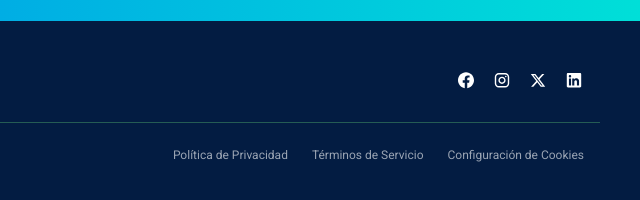
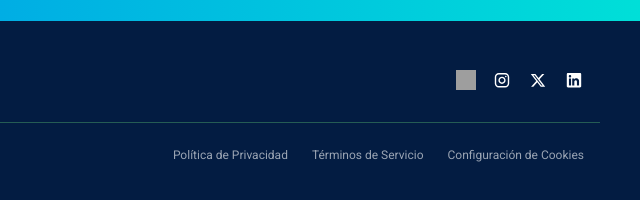
Before and after one commit to Mrtetif/voltGo, a plain HTML site: page index.html in a window 1280 px wide. Shown: the part 4635-4835 px from the top of the page, 640-1280 px from the left. Drawn offline with nearby package versions, Linux system fonts and the light colour scheme; grey boxes are pictures that could not be loaded.

Commit message:
test commit

```diff
--- a/index.html
+++ b/index.html
@@ -798,7 +798,12 @@
 
         <!-- Redes sociales -->
         <div class="flex space-x-4 text-white">
-          <a href="#"><img src="assets/img/icon-facebook.svg" alt="Facebook" class="w-5 h-5" /></a>
+          <a href="#"
+            ><img
+              src="https://cdn.rawgit.com/zeromq/netmq/main/assets/img/icon-facebook.svg"
+              alt="Facebook"
+              class="w-5 h-5"
+          /></a>
           <a href="#"
             ><img src="assets/img/icon-instagram.svg" alt="Instagram" class="w-5 h-5"
           /></a>
```
